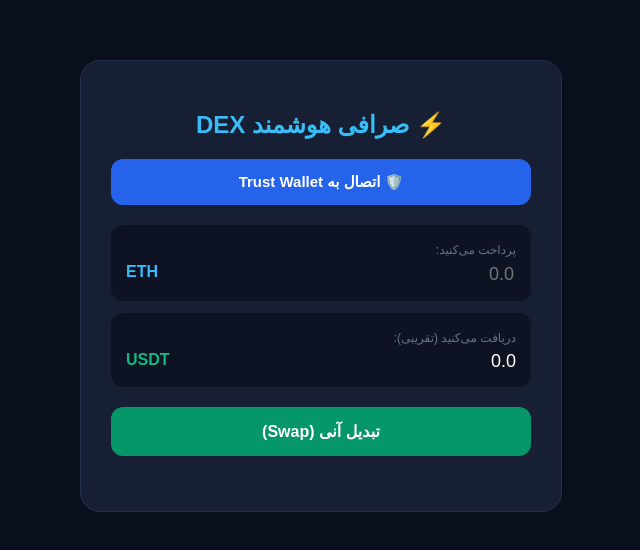
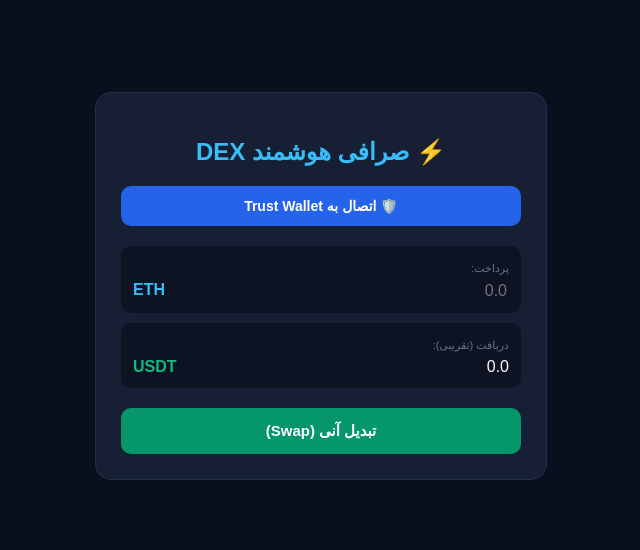
Before and after one commit to Hamzehappstore/my-dex, a Next.js app: page / in a window 1280 px wide. Shown: the part 134-684 px from the top of the page, without its empty margins (319-959 px from the left). Built offline with nearby package versions, Linux system fonts and the light colour scheme.

Commit message:
Simplify code to fix white screen

```diff
--- a/app/page.js
+++ b/app/page.js
@@ -1,179 +1,100 @@
 'use client';
-
-import { useState, useEffect } from 'react';
+import { useState } from 'react';
 
 export default function Home() {
   const [amount, setAmount] = useState('');
-  const [walletAddress, setWalletAddress] = useState('');
-  const [refLink, setRefLink] = useState('');
-  const [copied, setCopied] = useState(false);
-  const [isClient, setIsClient] = useState(false);
+  const [wallet, setWallet] = useState('');
 
-  useEffect(() => {
-    setIsClient(true);
-    const queryParams = new URLSearchParams(window.location.search);
-    const ref = queryParams.get('ref');
-    if (ref) {
-      localStorage.setItem('dex_referrer', ref);
-    }
-  }, []);
-
-  const connectWallet = async () => {
-    const siteUrl = encodeURIComponent(window.location.href);
-    const trustWalletDeepLink = `https://link.trustwallet.com/open_url?coin_id=60&url=${siteUrl}`;
-
+  const handleConnect = () => {
     if (typeof window !== 'undefined' && window.ethereum) {
-      try {
-        const accounts = await window.ethereum.request({ method: 'eth_requestAccounts' });
-        if (accounts.length > 0) {
-          const acc = accounts[0];
-          setWalletAddress(acc);
-          const currentUrl = window.location.origin;
-          setRefLink(`${currentUrl}?ref=${acc}`);
-        }
-      } catch (err) {
-        console.error(err);
-      }
+      window.ethereum.request({ method: 'eth_requestAccounts' })
+        .then(accounts => {
+          if (accounts.length > 0) setWallet(accounts[0]);
+        })
+        .catch(err => console.log(err));
     } else {
-      window.location.href = trustWalletDeepLink;
+      const siteUrl = encodeURIComponent(window.location.href);
+      window.location.href = `https://link.trustwallet.com/open_url?coin_id=60&url=${siteUrl}`;
     }
   };
 
-  const copyRefLink = () => {
-    navigator.clipboard.writeText(refLink);
-    setCopied(true);
-    setTimeout(() => setCopied(false), 2000);
-  };
-
-  const shareOnTwitter = () => {
-    const text = encodeURIComponent("⚡ کارمزد صفر و تبدیل آنی ارزها در تراست ولت! همین حالا امتحان کنید:");
-    window.open(`https://twitter.com/intent/tweet?text=${text}&url=${encodeURIComponent(refLink)}`, '_blank');
-  };
-
-  if (!isClient) return null;
-
   return (
     <main style={{
+      backgroundColor: '#0a0f1d',
+      color: '#ffffff',
+      minHeight: '100vh',
       display: 'flex',
       flexDirection: 'column',
       alignItems: 'center',
       justifyContent: 'center',
-      minHeight: '100vh',
-      backgroundColor: '#0a0f1d',
-      color: '#ffffff',
-      fontFamily: 'sans-serif',
-      padding: '20px'
+      padding: '20px',
+      fontFamily: 'sans-serif'
     }}>
       <div style={{
         backgroundColor: '#161f33',
-        padding: '30px',
-        borderRadius: '20px',
+        padding: '25px',
+        borderRadius: '16px',
+        width: '100%',
+        maxWidth: '400px',
         border: '1px solid #23304d',
-        width: '100%',
-        maxWidth: '420px',
         textAlign: 'center'
       }}>
         <h2 style={{ color: '#38bdf8', marginBottom: '20px' }}>⚡ صرافی هوشمند DEX</h2>
 
         <button
-          onClick={connectWallet}
+          onClick={handleConnect}
           style={{
             width: '100%',
-            padding: '14px',
-            backgroundColor: walletAddress ? '#10b981' : '#2563eb',
+            padding: '12px',
+            backgroundColor: wallet ? '#10b981' : '#2563eb',
             color: '#fff',
             border: 'none',
-            borderRadius: '12px',
-            fontSize: '15px',
+            borderRadius: '10px',
             fontWeight: 'bold',
+            fontSize: '14px',
             cursor: 'pointer',
             marginBottom: '20px'
           }}>
-          {walletAddress ? `متصل شد: ${walletAddress.substring(0, 6)}...${walletAddress.substring(38)}` : '🛡️ اتصال به Trust Wallet'}
+          {wallet ? `متصل: ${wallet.substring(0, 6)}...` : '🛡️ اتصال به Trust Wallet'}
         </button>
 
-        <div style={{ backgroundColor: '#0d1322', padding: '15px', borderRadius: '12px', marginBottom: '12px', textAlign: 'right' }}>
-          <label style={{ fontSize: '12px', color: '#64748b' }}>پرداخت می‌کنید:</label>
+        <div style={{ backgroundColor: '#0d1322', padding: '12px', borderRadius: '10px', marginBottom: '10px', textAlign: 'right' }}>
+          <span style={{ fontSize: '11px', color: '#64748b' }}>پرداخت:</span>
           <div style={{ display: 'flex', justifyContent: 'space-between', marginTop: '5px' }}>
             <input
               type="number"
               placeholder="0.0"
               value={amount}
               onChange={(e) => setAmount(e.target.value)}
-              style={{ background: 'transparent', border: 'none', color: '#fff', fontSize: '18px', width: '60%', outline: 'none' }}
+              style={{ background: 'transparent', border: 'none', color: '#fff', fontSize: '16px', width: '70%', outline: 'none' }}
             />
-            <span style={{ fontWeight: 'bold', color: '#38bdf8' }}>ETH</span>
+            <span style={{ color: '#38bdf8', fontWeight: 'bold' }}>ETH</span>
           </div>
         </div>
 
-        <div style={{ backgroundColor: '#0d1322', padding: '15px', borderRadius: '12px', marginBottom: '20px', textAlign: 'right' }}>
-          <label style={{ fontSize: '12px', color: '#64748b' }}>دریافت می‌کنید (تقریبی):</label>
+        <div style={{ backgroundColor: '#0d1322', padding: '12px', borderRadius: '10px', marginBottom: '20px', textAlign: 'right' }}>
+          <span style={{ fontSize: '11px', color: '#64748b' }}>دریافت (تقریبی):</span>
           <div style={{ display: 'flex', justifyContent: 'space-between', marginTop: '5px' }}>
-            <span style={{ fontSize: '18px' }}>{amount ? (parseFloat(amount) * 3000).toFixed(2) : '0.0'}</span>
-            <span style={{ fontWeight: 'bold', color: '#10b981' }}>USDT</span>
+            <span style={{ fontSize: '16px' }}>{amount ? (amount * 3000).toFixed(2) : '0.0'}</span>
+            <span style={{ color: '#10b981', fontWeight: 'bold' }}>USDT</span>
           </div>
         </div>
 
         <button
-          onClick={connectWallet}
+          onClick={handleConnect}
           style={{
             width: '100%',
-            padding: '15px',
+            padding: '14px',
             backgroundColor: '#059669',
             color: '#fff',
             border: 'none',
-            borderRadius: '12px',
-            fontSize: '16px',
+            borderRadius: '10px',
             fontWeight: 'bold',
-            cursor: 'pointer',
-            marginBottom: '25px'
+            fontSize: '15px',
+            cursor: 'pointer'
           }}>
           تبدیل آنی (Swap)
         </button>
-
-        {walletAddress && (
-          <div style={{
-            backgroundColor: '#0f172a',
-            padding: '15px',
-            borderRadius: '12px',
-            border: '1px dashed #38bdf8',
-            textAlign: 'center'
-          }}>
-            <p style={{ fontSize: '13px', color: '#38bdf8', margin: '0 0 8px 0', fontWeight: 'bold' }}>
-              🎁 لینک دعوت اختصاصی شما (۳۰٪ سود کارمزد)
-            </p>
-            <div style={{ display: 'flex', gap: '8px', marginBottom: '10px' }}>
-              <button
-                onClick={copyRefLink}
-                style={{
-                  flex: 1,
-                  padding: '8px',
-                  backgroundColor: '#334155',
-                  color: '#fff',
-                  border: 'none',
-                  borderRadius: '8px',
-                  fontSize: '12px',
-                  cursor: 'pointer'
-                }}>
-                {copied ? '✔ کپی شد' : '📋 کپی لینک'}
-              </button>
-              <button
-                onClick={shareOnTwitter}
-                style={{
-                  flex: 1,
-                  padding: '8px',
-                  backgroundColor: '#1d9bf0',
-                  color: '#fff',
-                  border: 'none',
-                  borderRadius: '8px',
-                  fontSize: '12px',
-                  cursor: 'pointer'
-                }}>
-                🐦 اشتراک در X
-              </button>
-            </div>
-          </div>
-        )}
       </div>
     </main>
   );
```
